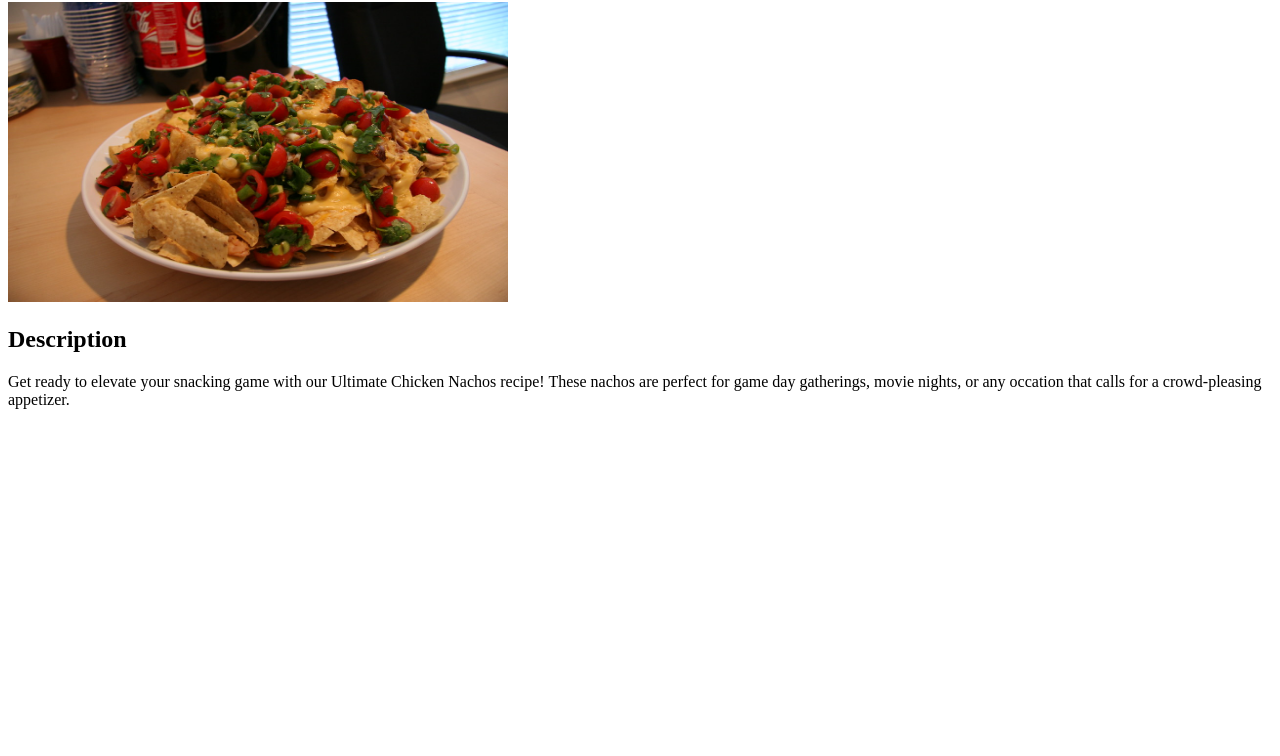
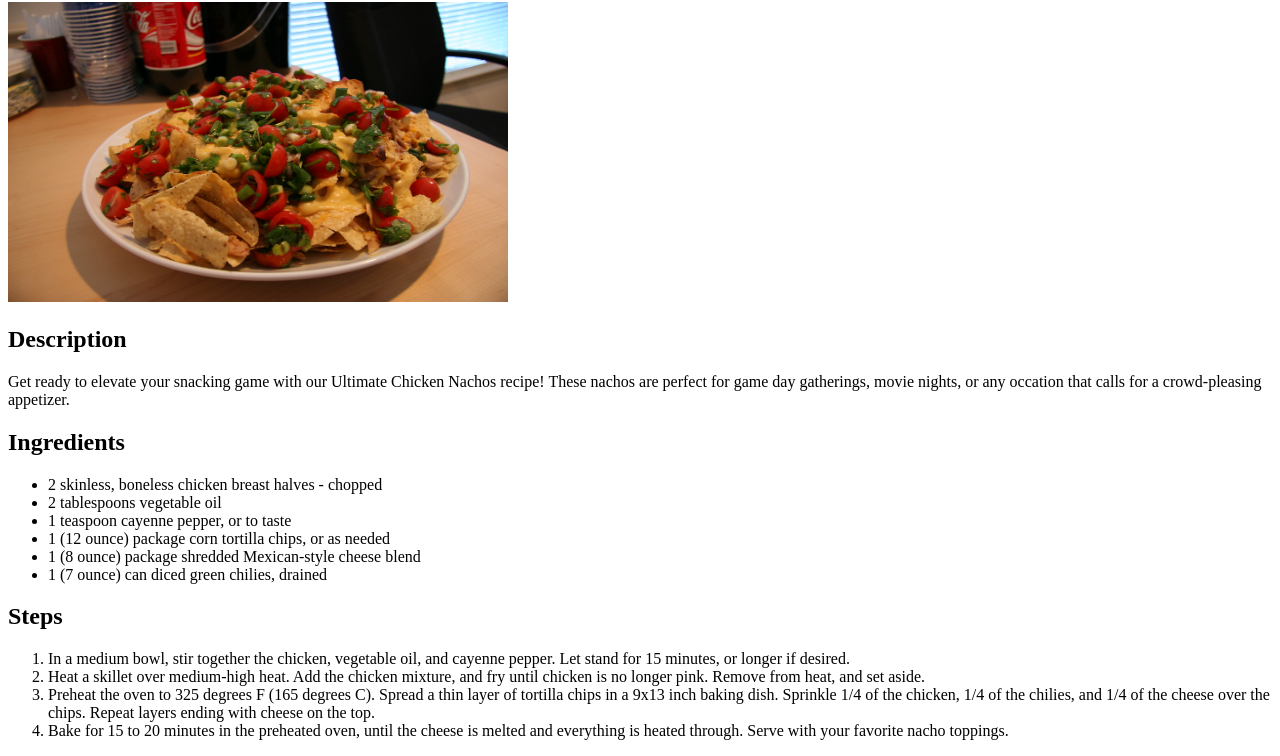
Before and after one commit to marvincamposce/odin-recipesv3, a plain HTML site: page recipes/chicken-nachos.html in a window 1280 px wide. Shown: the part 78-834 px from the top of the page. Before the commit the page ends 800 px from the top, so only its background shows below. Drawn offline with Linux system fonts and the light colour scheme.

Commit message:
Add ingredients and steps for recipe

```diff
--- a/recipes/chicken-nachos.html
+++ b/recipes/chicken-nachos.html
@@ -10,5 +10,21 @@
   <img src="../img/chicken-nachos.jpg" alt="Chicken Nachos" width="500" height="300">
   <h2>Description</h2>
   <p>Get ready to elevate your snacking game with our Ultimate Chicken Nachos recipe! These nachos are perfect for game day gatherings, movie nights, or any occation that calls for a crowd-pleasing appetizer.</p>
+  <h2>Ingredients</h2>
+  <ul>
+    <li>2 skinless, boneless chicken breast halves - chopped</li>
+    <li>2 tablespoons vegetable oil</li>
+    <li>1 teaspoon cayenne pepper, or to taste</li>
+    <li>1 (12 ounce) package corn tortilla chips, or as needed</li>
+    <li>1 (8 ounce) package shredded Mexican-style cheese blend</li>
+    <li>1 (7 ounce) can diced green chilies, drained</li>
+  </ul>
+  <h2>Steps</h2>
+  <ol>
+    <li>In a medium bowl, stir together the chicken, vegetable oil, and cayenne pepper. Let stand for 15 minutes, or longer if desired.</li>
+    <li>Heat a skillet over medium-high heat. Add the chicken mixture, and fry until chicken is no longer pink. Remove from heat, and set aside.</li>
+    <li>Preheat the oven to 325 degrees F (165 degrees C). Spread a thin layer of tortilla chips in a 9x13 inch baking dish. Sprinkle 1/4 of the chicken, 1/4 of the chilies, and 1/4 of the cheese over the chips. Repeat layers ending with cheese on the top.</li>
+    <li>Bake for 15 to 20 minutes in the preheated oven, until the cheese is melted and everything is heated through. Serve with your favorite nacho toppings.</li>
+  </ol>
 </body>
 </html>
```
